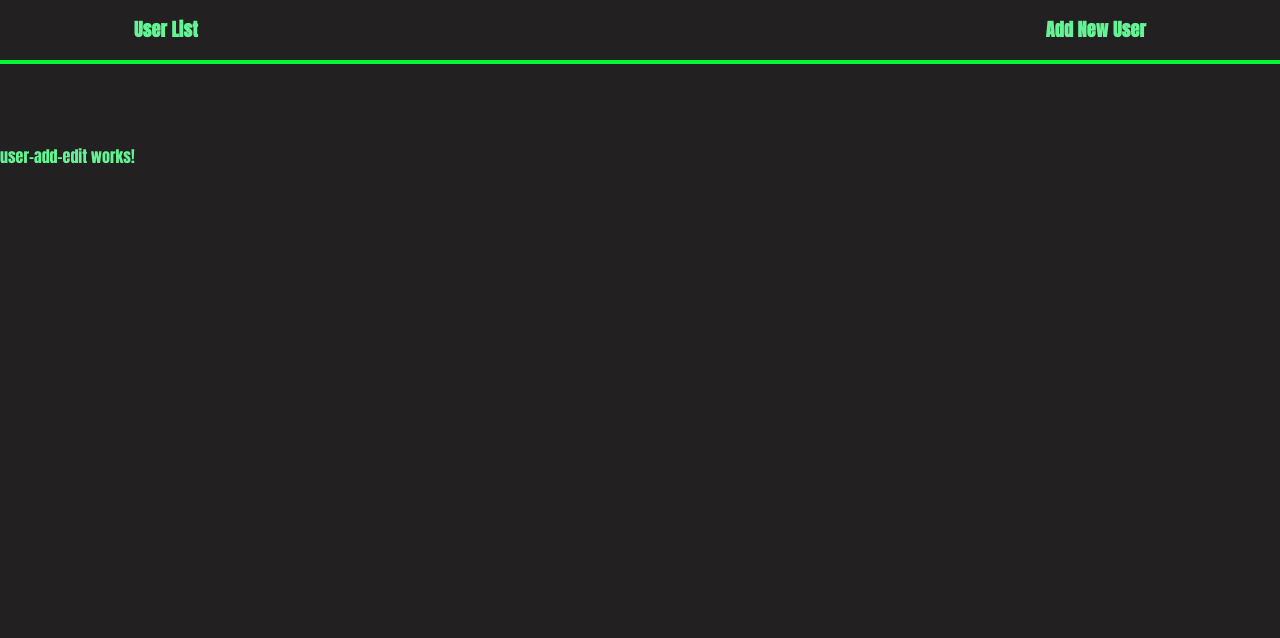
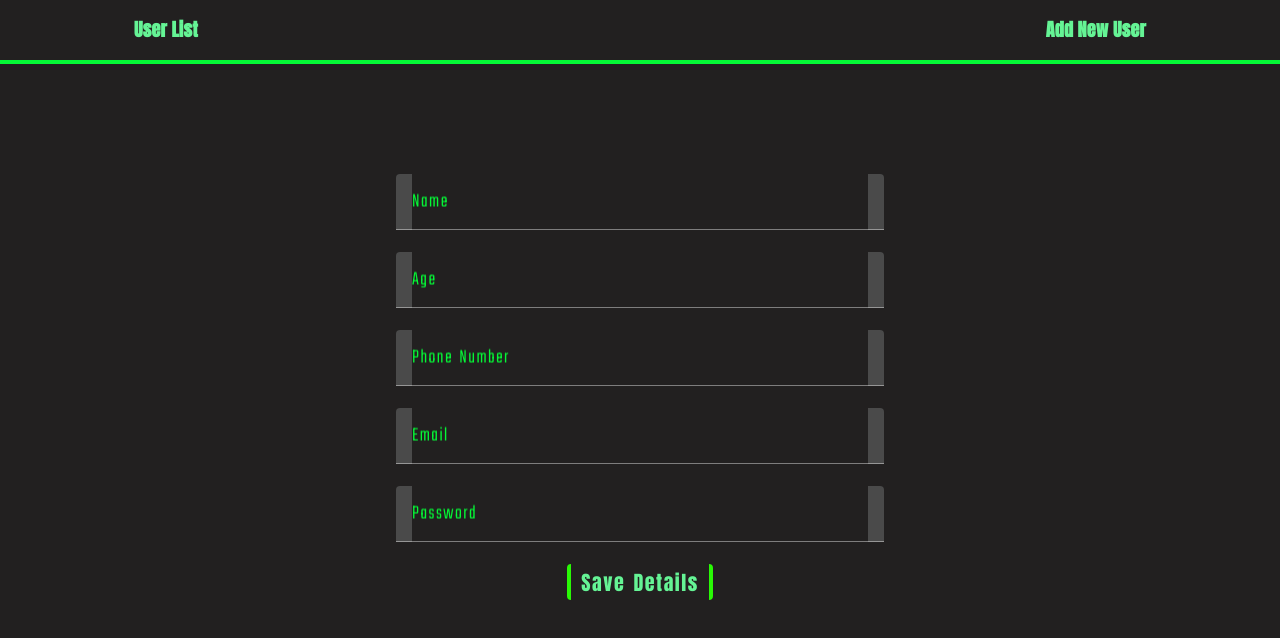
Before and after one commit to AryaG16/userDB, an Angular app: page /add-user in a window 1280 px wide. Shown: the top 638 px of the page. Built offline with nearby package versions, Linux system fonts and the light colour scheme.

Commit message:
Styled the user-add-edit component

```diff
--- a/src/app/app.module.ts
+++ b/src/app/app.module.ts
@@ -6,6 +6,8 @@ import { AppComponent } from './app.component';
 import { BrowserAnimationsModule } from '@angular/platform-browser/animations';
 import { HeaderComponent } from './header/header.component';
 
+import { MatInputModule } from '@angular/material/input';
+import { MatFormFieldModule } from '@angular/material/form-field';
 import { MatExpansionModule } from '@angular/material/expansion';
 import { MatButtonModule } from '@angular/material/button';
 import { MatToolbarModule } from '@angular/material/toolbar';
@@ -26,6 +28,8 @@ import { UserAddEditComponent } from './user-add-edit/user-add-edit.component';
     MatToolbarModule,
     MatButtonModule,
     MatExpansionModule,
+    MatFormFieldModule,
+    MatInputModule,
   ],
   providers: [],
   bootstrap: [AppComponent],
--- a/src/app/user-add-edit/user-add-edit.component.css
+++ b/src/app/user-add-edit/user-add-edit.component.css
@@ -0,0 +1,34 @@
+* {
+  font-family: "Teko", sans-serif;
+  font-size: 20px;
+  letter-spacing: 1.5px;
+  word-spacing: 2px;
+}
+#userForm {
+  display: flex;
+  flex-direction: column;
+  justify-content: center;
+  align-items: center;
+  padding: 30px;
+}
+mat-form-field {
+  width: 40%;
+  min-width: 300px;
+}
+mat-label {
+  color: rgb(5, 248, 54);
+}
+input {
+  color: rgb(186, 211, 233);
+}
+
+#userForm > button {
+  padding: 10px;
+  border: 4px solid rgb(41, 248, 5);
+  transition: 0.3s;
+}
+#userForm > button:hover {
+  border: 3px solid rgb(98, 238, 140);
+  font-size: 21px;
+  text-decoration: underline;
+}
--- a/src/app/user-add-edit/user-add-edit.component.html
+++ b/src/app/user-add-edit/user-add-edit.component.html
@@ -1 +1,24 @@
-<p>user-add-edit works!</p>
+<form id="userForm">
+    <mat-form-field>
+        <mat-label>Name</mat-label>
+        <input type="text" matInput placeholder="Enter Name">
+    </mat-form-field>
+    <mat-form-field>
+        <mat-label>Age</mat-label>
+        <input type="number" matInput placeholder="Enter Age">
+    </mat-form-field>
+    <mat-form-field>
+        <mat-label>Phone Number</mat-label>
+        <input type="number" matInput placeholder="Enter Phone No.">
+    </mat-form-field>
+    <mat-form-field>
+        <mat-label>Email</mat-label>
+        <input type="email" matInput placeholder="Enter Email">
+    </mat-form-field>
+    <mat-form-field>
+        <mat-label>Password</mat-label>
+        <input type="password" matInput placeholder="Enter Password">
+    </mat-form-field>
+
+    <button mat-button>Save Details</button>
+</form>
```
